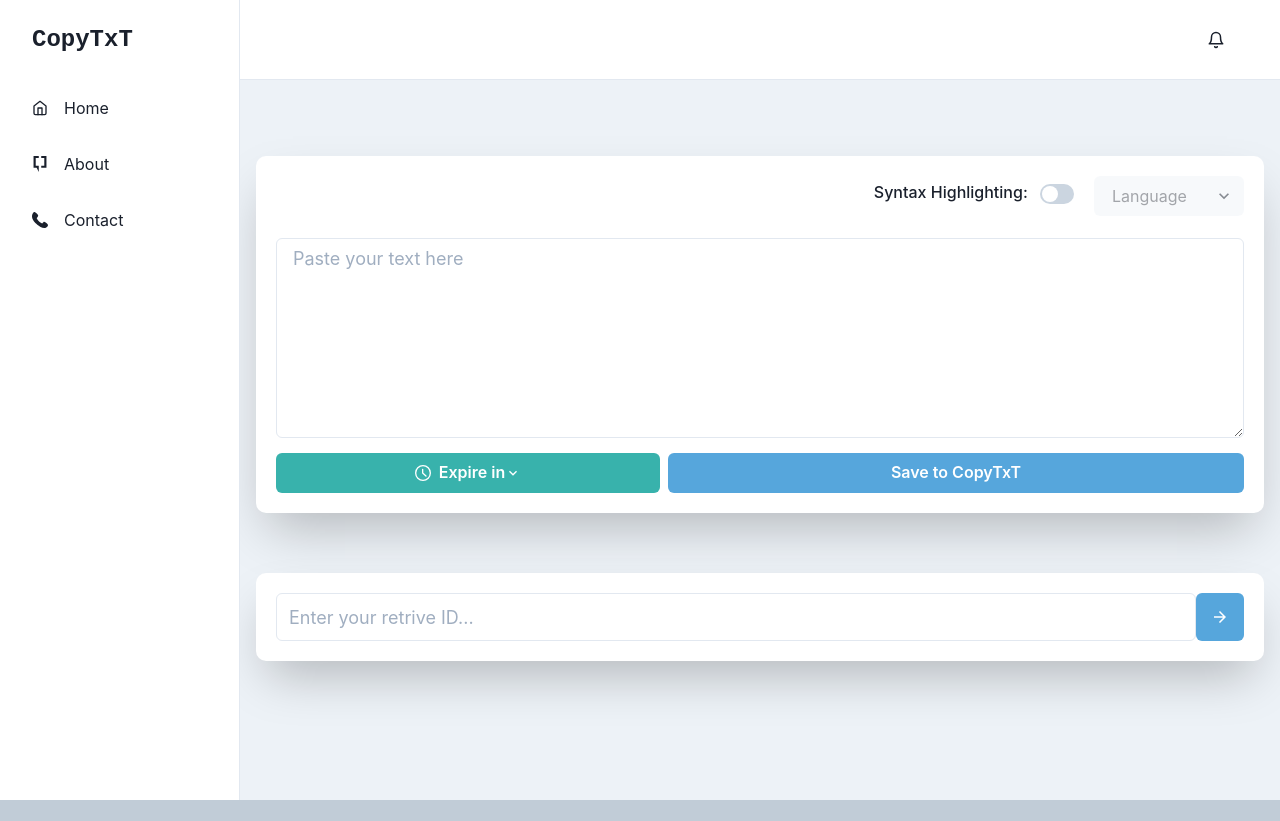
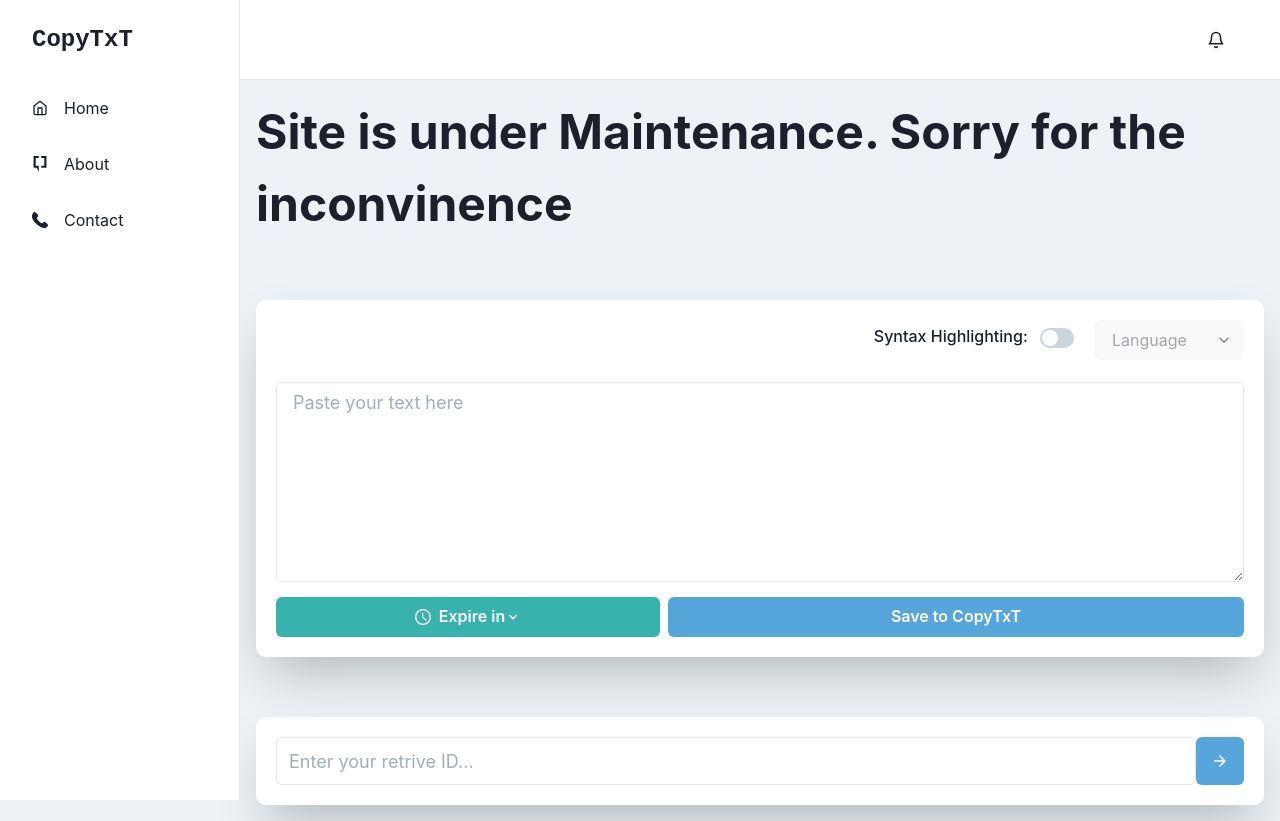
Before and after one commit to jeswanthmukesh20/online-clipboard, a React (Create React App) app in the folder frontend/: page / in a window 1280 px wide. Before the commit the page ends 800 px from the top, so only its background shows below. Built offline with nearby package versions, Linux system fonts and the light colour scheme.

Commit message:
maintanence message

```diff
--- a/frontend/src/components/TextContainer.js
+++ b/frontend/src/components/TextContainer.js
@@ -3,6 +3,7 @@
     Tooltip,
     Container,
     Center,
+    Text,
     Textarea,
     HStack,
     MenuDivider,
@@ -48,6 +49,8 @@
 
 const TextContainer = (props) => {
     return (
+        <>
+        <Center><Text as='b' fontSize='5xl'>Site is under Maintenance. Sorry for the inconvinence</Text></Center>
         <Container
           maxW={props.breakpoints.TextContainer}
           maxH={props.breakpoints.TextContainer}
@@ -227,7 +230,9 @@
         /></div>
             </Tooltip>
          </>: <div></div>}
+
         </Container>
+        </>
     )
 }
 
```
